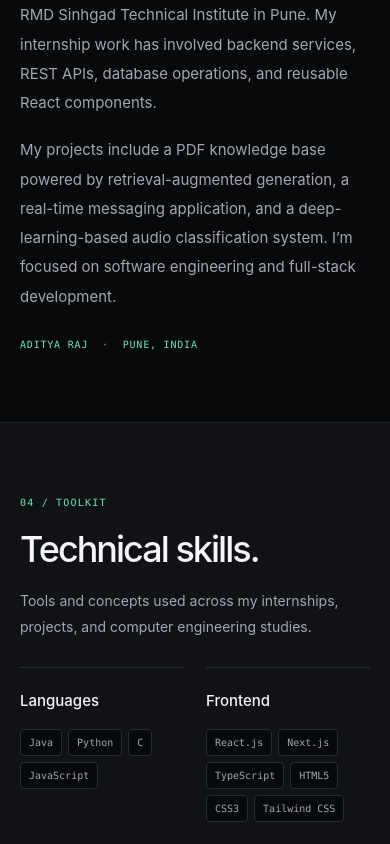
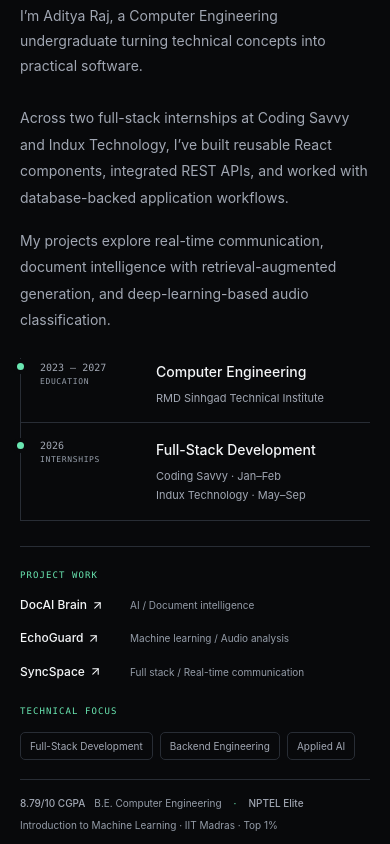
Before and after one commit to Adityaraj-r/Portfolio_Aditya, a Next.js app: page / in a window 390 px wide. Shown: the part 5580-6424 px from the top of the page. Built offline with nearby package versions, Linux system fonts and the light colour scheme; no server answers.

Commit message:
Upgrade recruiter-focused About section

```diff
--- a/app/globals.css
+++ b/app/globals.css
@@ -227,10 +227,35 @@ img { max-width: 100%; }
 .education-bottom { display: flex; align-items: center; justify-content: space-between; gap: 10px; margin-top: auto; padding-top: 26px; font-size: 12px; color: var(--text-secondary); }
 .education-bottom strong { font-size: 22px; white-space: nowrap; color: var(--accent); font-weight: 500; }
 .education-bottom strong span { font-size: 11px; color: var(--muted); }
-.about-layout { display: grid; grid-template-columns: 1fr 1.2fr; gap: 90px; }
-.about-copy p { font-size: 16px; color: var(--text-secondary); line-height: 1.95; margin: 0 0 18px; }
-.about-signoff { display: block; margin-top: 28px; font: 10px "Consolas", monospace; letter-spacing: .08em; color: var(--accent); }
-.about-signoff span { padding-inline: 7px; color: var(--muted); }
+.about-layout { display: block; }
+.about-layout > .section-heading { max-width: 820px; margin-bottom: 34px; }
+.about-layout > .section-heading h2 { max-width: 750px; }
+.about-layout > .section-heading .section-intro { max-width: 650px; }
+.about-overview { display: grid; grid-template-columns: minmax(0, 1.1fr) minmax(0, .9fr); gap: clamp(34px, 6vw, 78px); align-items: start; }
+.about-copy { display: grid; gap: 16px; }
+.about-copy p { font-size: 14px; color: var(--text-secondary); line-height: 1.9; margin: 0; }
+.about-journey { border-left: 1px solid var(--border); }
+.about-journey-item { display: grid; grid-template-columns: 125px minmax(0, 1fr); gap: 15px; padding: 15px 0 15px 19px; border-bottom: 1px solid var(--border); position: relative; }
+.about-journey-item:first-child { padding-top: 2px; }
+.about-journey-item::before { content: ""; position: absolute; left: -4px; top: 19px; width: 7px; height: 7px; border-radius: 50%; background: var(--accent); box-shadow: 0 0 0 4px var(--bg); }
+.about-journey-item:first-child::before { top: 5px; }
+.about-period { color: var(--text-secondary); font: 10px/1.6 "Consolas", monospace; }
+.about-period i { display: block; color: var(--muted); font-style: normal; font-size: 8px; letter-spacing: .08em; }
+.about-journey-item h3 { margin: 0; font-size: 14px; font-weight: 500; }
+.about-journey-item p { margin: 5px 0 0; color: var(--text-secondary); font-size: 11px; line-height: 1.7; }
+.about-evidence-grid { display: grid; grid-template-columns: minmax(0, 1.4fr) minmax(0, .6fr); gap: 36px; margin-top: 31px; padding-top: 21px; border-top: 1px solid var(--border); }
+.about-projects .eyebrow, .about-focus .eyebrow { margin-bottom: 13px; font-size: 9px; }
+.about-projects ul, .about-focus ul { list-style: none; padding: 0; margin: 0; }
+.about-projects ul { display: grid; grid-template-columns: repeat(3, minmax(0, 1fr)); gap: 16px; }
+.about-projects li { display: grid; align-content: start; gap: 5px; min-width: 0; }
+.about-projects a { display: inline-flex; align-items: center; gap: 4px; width: fit-content; color: var(--text); font-size: 12px; font-weight: 500; transition: color var(--interaction-standard) var(--interaction-ease); }
+.about-projects a:hover, .about-projects a:focus-visible { color: var(--accent); }
+.about-projects li > span { color: var(--muted); font-size: 10px; line-height: 1.5; }
+.about-focus ul { display: flex; flex-wrap: wrap; gap: 7px; }
+.about-focus li { padding: 6px 9px; border: 1px solid var(--border); border-radius: 5px; color: var(--text-secondary); font-size: 10px; line-height: 1.4; }
+.about-credentials { display: flex; align-items: baseline; flex-wrap: wrap; gap: 5px 9px; margin: 23px 0 0; padding-top: 15px; border-top: 1px solid var(--border); color: var(--muted); font-size: 10px; line-height: 1.7; }
+.about-credentials strong { color: var(--text-secondary); font-weight: 500; }
+.about-credentials i { color: var(--accent); font-style: normal; padding-inline: 3px; }
 
 /* Contact and footer */
 .contact-section { background: var(--bg); border-bottom: 1px solid var(--border); }
@@ -389,7 +414,8 @@ img { max-width: 100%; }
   .project-subtitle { font-size: 13px; }
   .skills-grid { grid-template-columns: repeat(2, minmax(0, 1fr)); }
   .experience-card { grid-template-columns: 180px 1fr; gap: 35px; }
-  .about-layout { gap: 40px; }
+  .about-overview { gap: 32px; }
+  .about-journey-item { grid-template-columns: 95px minmax(0, 1fr); gap: 11px; }
   .contact-layout { grid-template-columns: minmax(0, 1fr) minmax(0, 1.35fr); gap: 18px; }
   .contact-info-card, .contact-form-card { padding: 25px; }
   .footer-inner { grid-template-columns: 1fr auto; }
@@ -448,8 +474,15 @@ img { max-width: 100%; }
   .experience-card { grid-template-columns: 1fr; gap: 17px; padding-block: 30px; }
   .experience-meta { flex-direction: row; justify-content: space-between; align-items: center; }
   .experience-main h3 { font-size: 23px; }
-  .about-layout { grid-template-columns: 1fr; gap: 0; }
-  .about-copy p { font-size: 15px; }
+  .about-layout > .section-heading { margin-bottom: 27px; }
+  .about-overview, .about-evidence-grid { grid-template-columns: 1fr; gap: 24px; }
+  .about-copy p { font-size: 14px; }
+  .about-journey-item { grid-template-columns: 105px minmax(0, 1fr); }
+  .about-evidence-grid { margin-top: 25px; }
+  .about-projects ul { grid-template-columns: 1fr; gap: 13px; }
+  .about-projects li { grid-template-columns: minmax(105px, auto) minmax(0, 1fr); align-items: baseline; }
+  .about-focus { margin-top: -2px; }
+  .about-credentials { margin-top: 19px; }
   .skills-grid { gap: 28px 22px; }
   .skill-group h3 { font-size: 15px; }
   .tag { font-size: 10px; }
--- a/components/sections.tsx
+++ b/components/sections.tsx
@@ -96,7 +96,24 @@ export function EducationSection() {
 }
 
 export function AboutSection() {
-  return <section id="about" className="section section-anchor"><div className="container about-layout"><div><SectionHeading eyebrow="03 / ABOUT" title="Curiosity, with a practical streak." /></div><Reveal><div className="about-copy"><p>I’m pursuing a B.E. in Computer Engineering at RMD Sinhgad Technical Institute in Pune. My internship work has involved backend services, REST APIs, database operations, and reusable React components.</p><p>My projects include a PDF knowledge base powered by retrieval-augmented generation, a real-time messaging application, and a deep-learning-based audio classification system. I’m focused on software engineering and full-stack development.</p><span className="about-signoff">ADITYA RAJ <span>·</span> PUNE, INDIA</span></div></Reveal></div></section>;
+  const aboutProjects = projects.filter((project) => ["syncspace", "docai-brain", "echoguard"].includes(project.slug));
+
+  return <section id="about" className="section section-anchor"><div className="container about-layout">
+    <SectionHeading eyebrow="03 / ABOUT" title="From Learning to Building Real-World Software" intro="I’m Aditya Raj, a Computer Engineering undergraduate turning technical concepts into practical software." />
+    <Reveal className="about-reveal"><div className="about-overview">
+      <div className="about-copy"><p>Across two full-stack internships at Coding Savvy and Indux Technology, I’ve built reusable React components, integrated REST APIs, and worked with database-backed application workflows.</p><p>My projects explore real-time communication, document intelligence with retrieval-augmented generation, and deep-learning-based audio classification.</p></div>
+      <div className="about-journey" aria-label="Education and internship experience">
+        <article className="about-journey-item"><span className="about-period">2023 — 2027 <i>EDUCATION</i></span><div><h3>Computer Engineering</h3><p>RMD Sinhgad Technical Institute</p></div></article>
+        <article className="about-journey-item"><span className="about-period">2026 <i>INTERNSHIPS</i></span><div><h3>Full-Stack Development</h3><p>Coding Savvy · Jan–Feb<br />Indux Technology · May–Sep</p></div></article>
+      </div>
+    </div>
+    <div className="about-evidence-grid">
+      <div className="about-projects"><p className="eyebrow">PROJECT WORK</p><ul>{aboutProjects.map((project) => <li key={project.slug}><a href={project.github ?? project.demo} target="_blank" rel="noreferrer">{project.name}<ArrowUpRight size={13} aria-hidden="true" /></a><span>{project.category}</span></li>)}</ul></div>
+      <div className="about-focus"><p className="eyebrow">TECHNICAL FOCUS</p><ul><li>Full-Stack Development</li><li>Backend Engineering</li><li>Applied AI</li></ul></div>
+    </div>
+    <p className="about-credentials"><strong>8.79/10 CGPA</strong><span>B.E. Computer Engineering</span><i aria-hidden="true">·</i><strong>NPTEL Elite</strong><span>Introduction to Machine Learning · IIT Madras · Top 1%</span></p>
+    </Reveal>
+  </div></section>;
 }
 
 export function ContactSection() {
```
